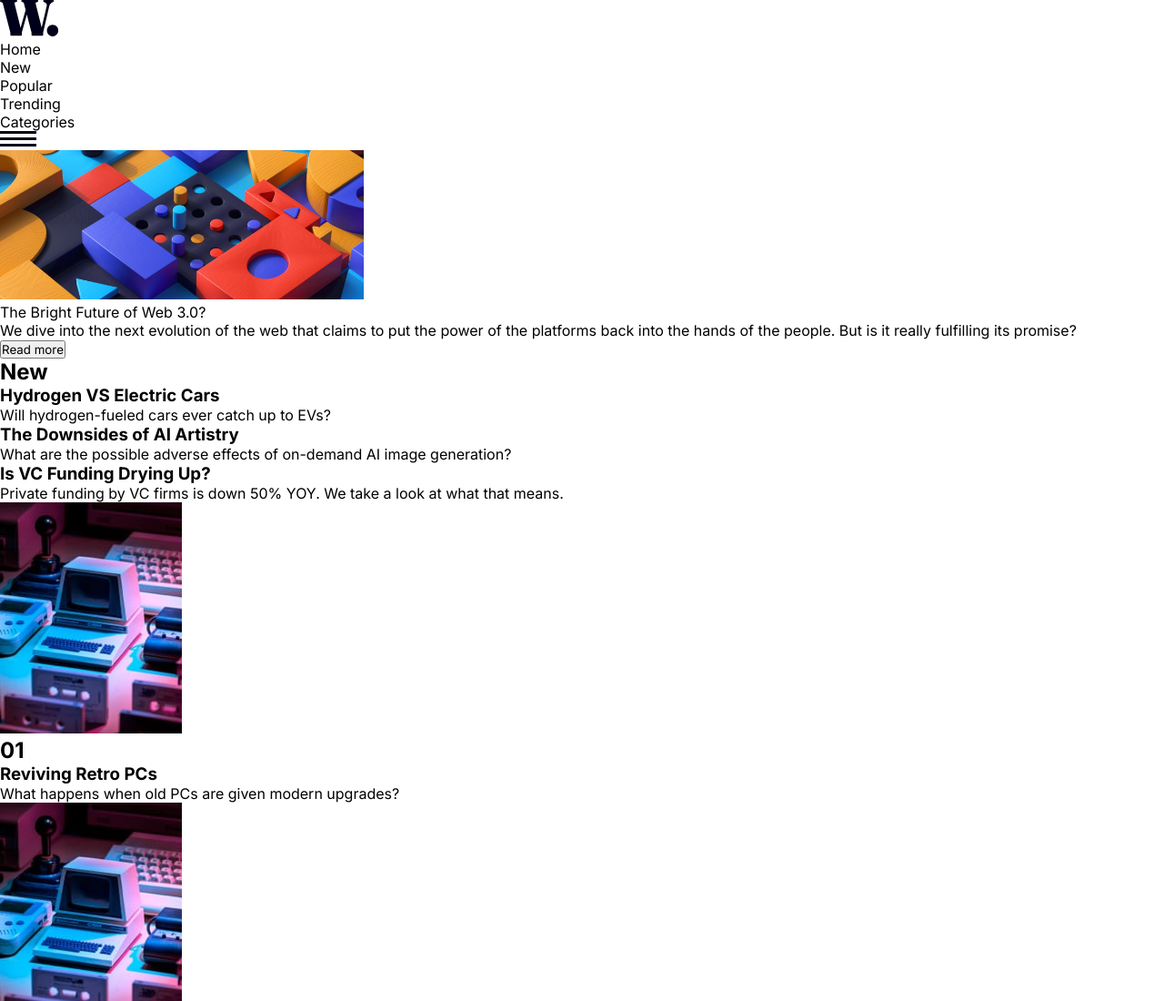
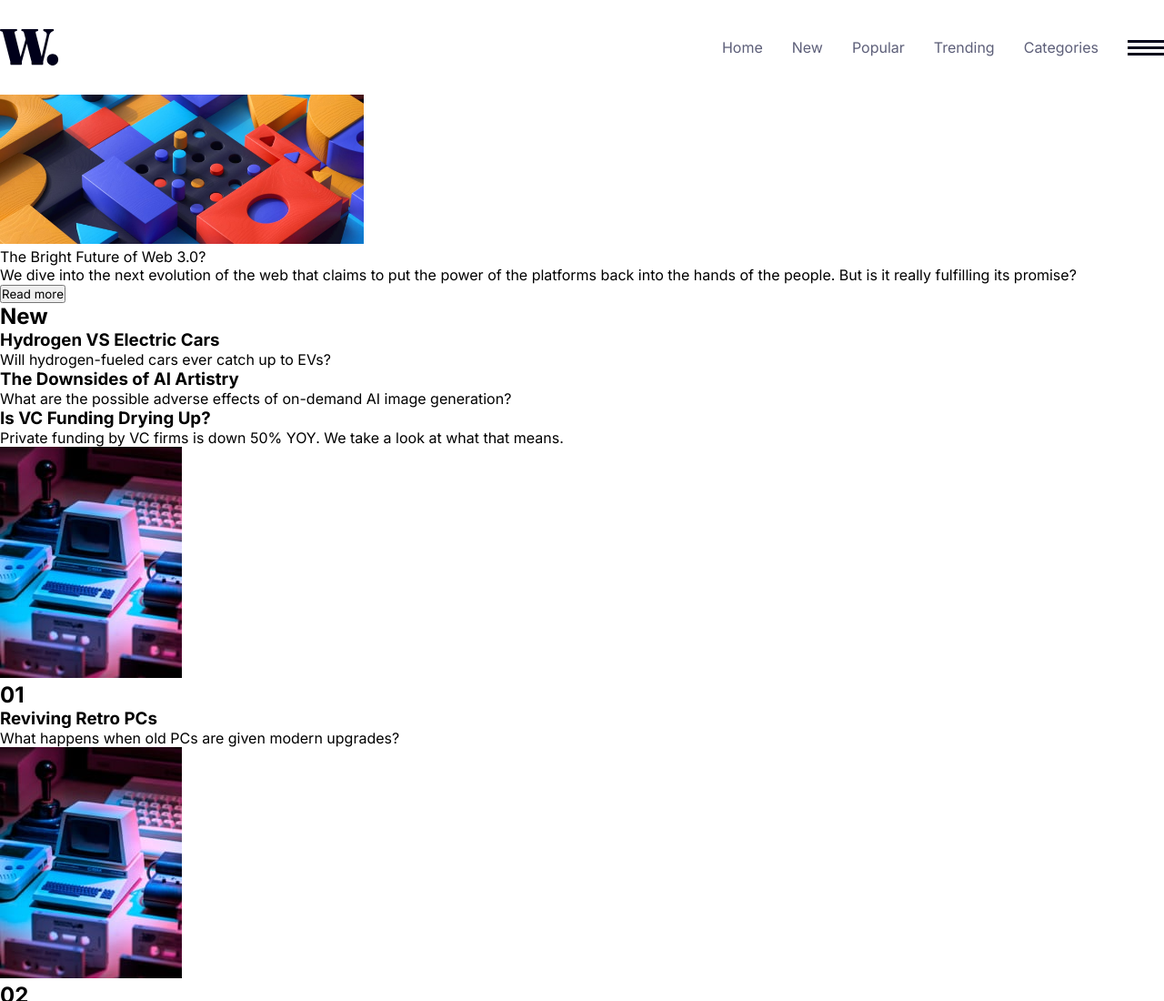
Before and after one commit to flaviociriaco/News-homepage, a plain HTML site: page index.html in a window 1280 px wide. Shown: the top 1100 px of the page at 91% size. Drawn offline with Linux system fonts and the light colour scheme.

Commit message:
estilizando menu

```diff
--- a/assets/CSS/styles.css
+++ b/assets/CSS/styles.css
@@ -1,6 +1,37 @@
 * {
-    margin: 0;
-    padding: 0;
-    box-sizing: border-box;
-    font-family: 'Inter', sans-serif;
+  margin: 0;
+  padding: 0;
+  box-sizing: border-box;
+  font-family: "Inter", sans-serif;
 }
+
+:root {
+  --Soft-orange: hsl(35, 77%, 62%);
+  --Soft-red: hsl(5, 85%, 63%);
+  --Off-white: hsl(36, 100%, 99%);
+  --Grayish-blue: hsl(233, 8%, 79%);
+  --Dark-grayish-blue: hsl(236, 13%, 42%);
+  --Very-dark-blue: hsl(240, 100%, 5%);
+}
+
+nav {
+  display: flex;
+  align-items: center;
+  justify-content: space-between;
+  padding: 2rem 0;
+}
+
+.menu-links {
+  display: flex;
+  align-items: center;
+  gap: 2rem;
+}
+
+.menu-links li {
+    color: var(--Dark-grayish-blue);
+    cursor: pointer;
+}
+
+ul {
+    list-style: none;
+}
```
Also changed, not shown: 1 other file.
